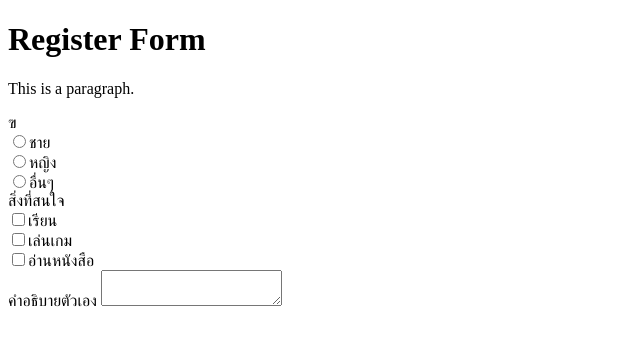
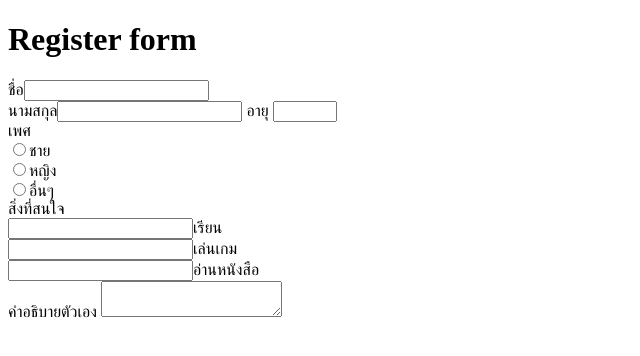
Before and after one commit to Chomppop/241-2567-820, a plain HTML site: page index2.html in a window 1280 px wide. Shown: the whole page, without its empty margins (0-640 px from the left). Drawn offline with Linux system fonts and the light colour scheme.

Commit message:
index2.html

```diff
--- a/index2.html
+++ b/index2.html
@@ -1,34 +1,36 @@
 <!DOCTYPE html>
 <html lang="en">
-    <meta name="viewport" content="width=device-width, initial-">
+<head>
+    <meta charset="UTF-8">
+    <meta name="viewport" content="width=device-width, initial-scale=1.0">
     <title>Document</title>
-<head>
-
 </head>
 <body>
-
-<h1>Register Form</h1>
-<p>This is a paragraph.</p>ฃ
+ <h1>Register form</h1>
+ ชื่อ<input type="text"> <br>
+ นามสกุล<input type="text">
+ อายุ <input type="number" min="0" max="150">
  <div>
-    <input name="gender" type="radio">ชาย
+    เพศ
+    <div>
+         <input type="radio">ชาย
         </div>
         <div>
-    <input name="gender" type="radio">หญิง
+        <input type="radio">หญิง
        </div>
        <div>
-    <input name="gender" type="radio">อื่นๆ
+         <input type="radio">อื่นๆ
+       </div>
+    </div>
+       สิ่งที่สนใจ
+       <div>
+        <input type="interest" type="checkbox">เรียน
        </div>
        <div>
-        สิ่งที่สนใจ
-        <div>
-            <input name="interest" type="checkbox">เรียน
+        <input type="interest" type="checkbox">เล่นเกม
        </div>
        <div>
-            <input name="interest" type="checkbox">เล่นเกม
-        </div>
-        <div>
-            <input name="interest" type="checkbox">อ่านหนังสือ
-        </div>
+        <input type="interest" type="checkbox">อ่านหนังสือ
        </div>
        <div>
             คำอธิบายตัวเอง
```
Lines whose indentation alone changed are shown as unchanged.
